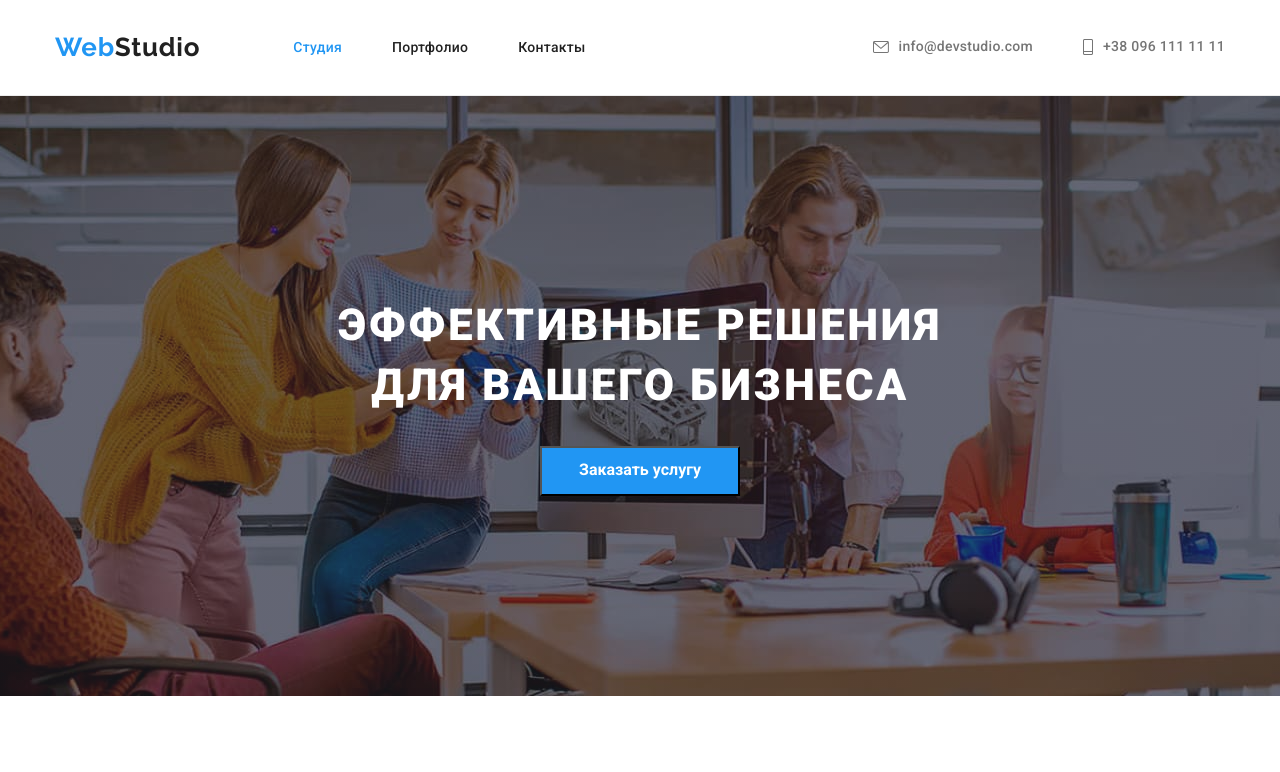
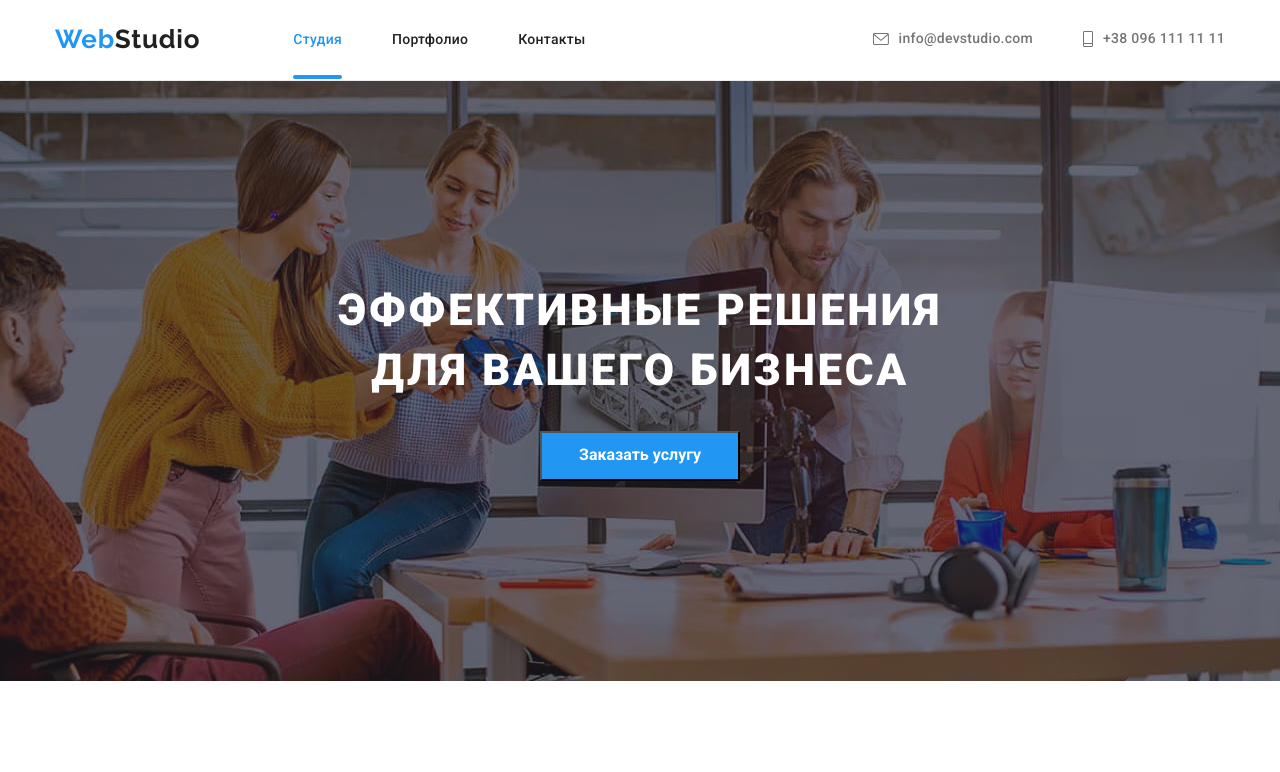
Before and after one commit to DmitriyShurlyhin/goit-markup-hw-05, a plain HTML site: page index.html in a window 1280 px wide. Shown: the top 772 px of the page. Drawn offline with nearby package versions, Linux system fonts and the light colour scheme.

Commit message:
current page underline

```diff
--- a/css/styles.css
+++ b/css/styles.css
@@ -39,8 +39,8 @@ p {
 /*Header styles*/
 .header {
   border-bottom: 1px solid #ececec;
-  padding-top: 32px;
-  padding-bottom: 32px;
+  padding-top: 24px;
+  padding-bottom: 25px;
 }
 .header > .container {
   display: flex;
@@ -70,11 +70,14 @@ p {
 }
 
 .nav-link {
+  position: relative;
   color: var(--color-dark);
   font-weight: 500;
   font-size: 14px;
   line-height: 1.14;
   letter-spacing: 0.02em;
+  padding-top: 32px;
+  padding-bottom: 32px;
 }
 .nav-link:hover,
 .nav-link:focus {
@@ -91,6 +94,17 @@ p {
 }
 .nav-link.current {
   color: var(--accent-background-color);
+}
+.nav-link.current::after {
+  position: absolute;
+  bottom: 0;
+  left: 0;
+  content: '';
+  display: block;
+  width: 100%;
+  height: 4px;
+  background-color: var(--accent-background-color);
+  border-radius: 2px;
 }
 .address-mail {
   color: var(--color-grey);
```
